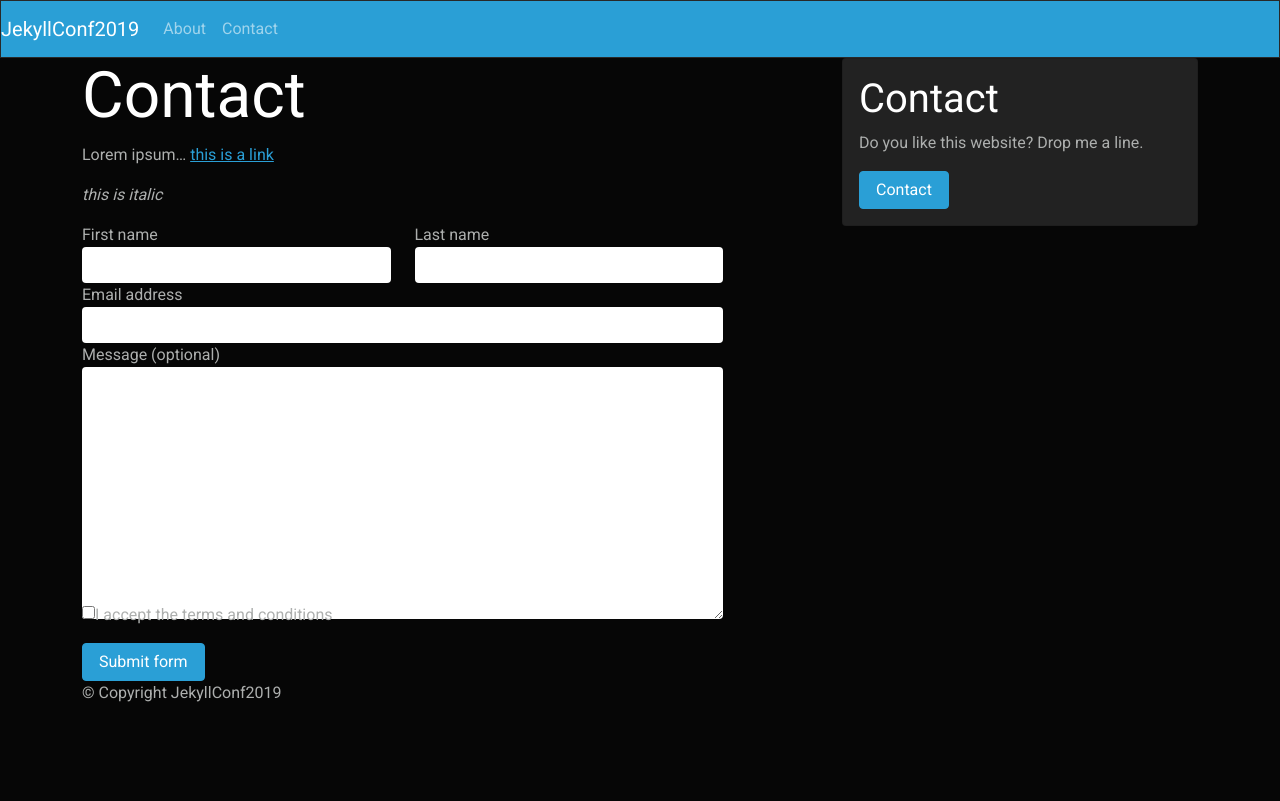
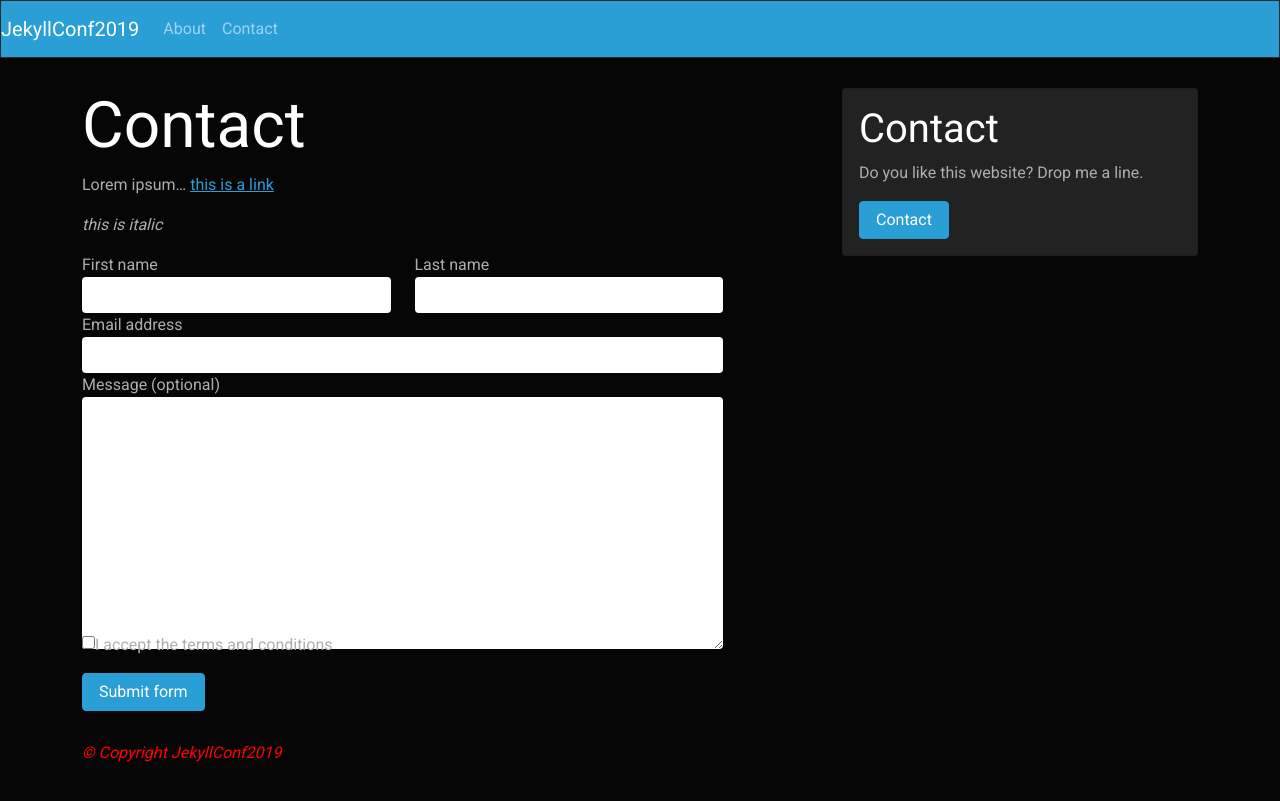
Before and after one commit to rockandrollcanada/cover, a Jekyll site: the page built from contact.md, in a window 1280 px wide. Shown: the top 801 px of the page. Built offline with Jekyll 4.4.1, drawn with Linux system fonts in a browser that asks for light colours; our own code applies the rules of GitHub Pages for plain Markdown files.

Commit message:
Update style.css

```diff
--- a/css/style.css
+++ b/css/style.css
@@ -1,4 +1,5 @@
-
+body > .container > .row > * {padding-top: 30px;}
+#footer {padding-top: 30px; font-style: italic; color: red;}
 
 .vid-container {
   position: relative;
```
